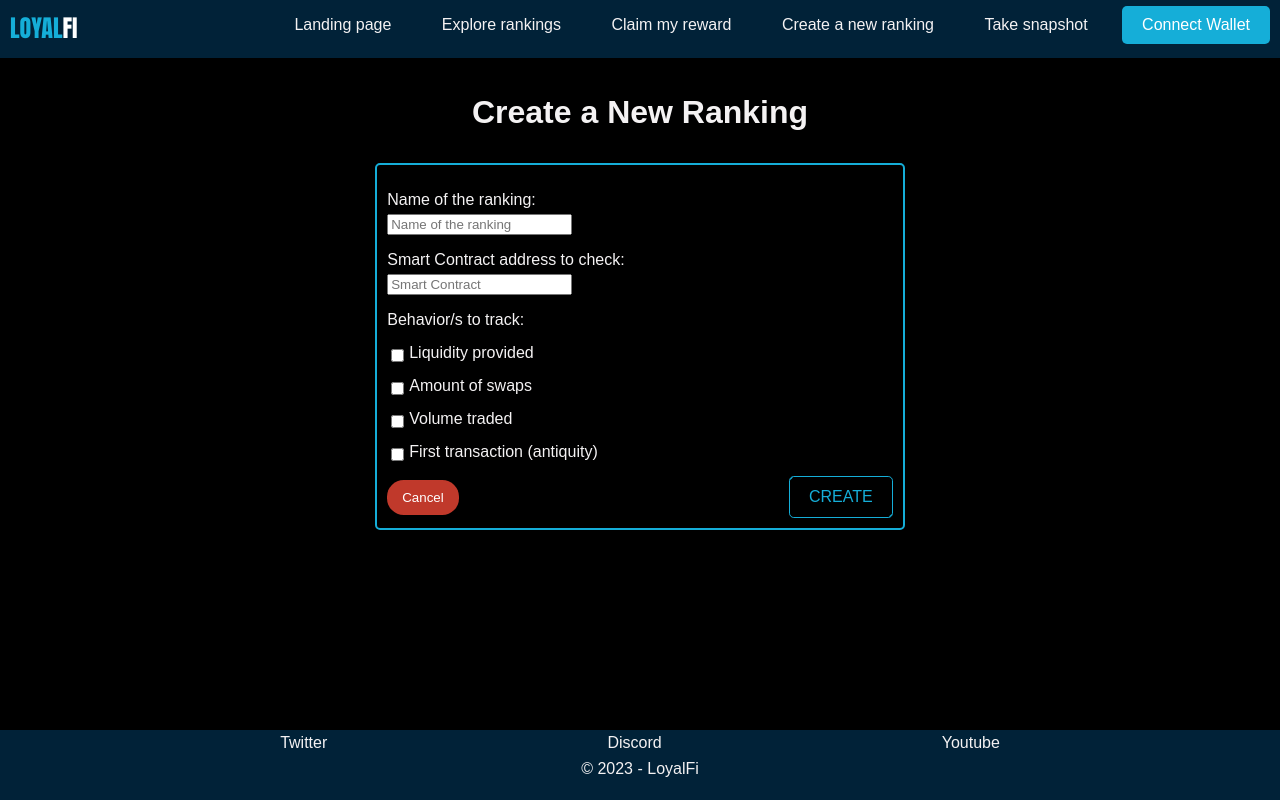
After one commit to ericguillaumet/LoyalFi2, a Flask app: page /create_ranking in a window 1280 px wide. The commit adds this page. Run offline with Flask 3, Linux system fonts and the light colour scheme; some libraries are stand-ins or nearby versions; some web fonts are replaced.

Commit message:
Created 'Create a New Ranking'

```diff
--- a/Brownie/scripts/deploy.py
+++ b/Brownie/scripts/deploy.py
@@ -1,4 +1,4 @@
-from brownie import NFTContract, network, config, accounts, interface
+from Brownie import NFTContract, network, config, accounts, interface
 from scripts.scoring import get_full_list
 
 LOCAL_NETWOKRS = ["development", "mainnet-fork"]
--- a/register/routes.py
+++ b/register/routes.py
@@ -15,7 +15,7 @@ def claim():
         address_list = get_address_list()
 
         if wallet_address.lower() in address_list:
-            result = "Your wallet is eligible."
+            result = "Your wallet is eligible. Connect your wallet in order to mint it!"
         else:
             result = "Your wallet is not eligible."
 
@@ -103,3 +103,18 @@ def ranking():
 @app.route("/snapshot", methods=["GET"])
 def snapshot():
     return render_template("snapshot.html", pageTitle="Snapshot")
+
+@app.route("/which_protocol", methods=("GET", "POST"))
+
+def which_protocol():
+    return render_template("which_protocol.html", pageTitle="Which Protocol")
+
+@app.route("/create_ranking", methods=("GET", "POST"))
+
+def create_ranking():
+    return render_template("create_ranking.html", pageTitle="Create Ranking")
+
+@app.route("/which_protocol", methods=("GET", "POST"))
+
+def which_protocol():
+    return render_template("which_protocol.html", pageTitle="Which Protocol")
--- /dev/null
+++ b/register/static/css/create_ranking.css
@@ -0,0 +1,36 @@
+
+  .checkbox-container {
+    display: flex;
+    flex-direction: column;
+    gap: 10px;
+  }
+
+  .checkbox-item {
+    display: flex;
+    align-items: center;
+  }
+
+  .checkbox-item input[type="checkbox"] {
+    margin-right: 5px;
+  }
+
+
+.action-buttons {
+  display: flex;
+  justify-content: space-between;
+  align-items: center;
+  margin-top: 10px;
+}
+
+.cancel-button {
+  background-color: #c0392b;
+  color: var(--white-color);
+  padding: 10px 15px;
+  border: none;
+  cursor: pointer;
+  transition: background-color 0.3s ease;
+}
+
+.cancel-button:hover {
+  background-color: #e74c3c;
+}
--- a/register/templates/base.html
+++ b/register/templates/base.html
@@ -15,6 +15,7 @@
     <link rel="stylesheet" href="/static/css/button.css">
     <link rel="stylesheet" href="/static/css/ranking.css">
     <link rel="stylesheet" href="/static/css/snapshot.css">
+    <link rel="stylesheet" href="/static/css/create_ranking.css">
 
 </head>
 <body>
@@ -36,7 +37,7 @@
                 <a href="/claim">Claim my reward</a>
             </li>
             <li class="navbar-item">
-                <a href="/rank">Create a new ranking</a>
+                <a href="/which_protocol">Create a new ranking</a>
             </li>
             <li class="navbar-item">
                 <a href="/snapshot">Take snapshot</a>
--- /dev/null
+++ b/register/templates/create_ranking.html
@@ -0,0 +1,45 @@
+{% extends "base.html" %}
+{% block section %}
+
+<section id="Snapshot">
+    <h1>Create a New Ranking</h1>
+    <div class="form-container">
+        <form action="" id="subscribe" enctype="multipart/form-data">
+            <p>
+                <label for="name">Name of the ranking:</label>
+                <input type="text" name="name" id="name" placeholder="Name of the ranking">
+            </p>
+            <p>
+                <label for="smartcontract">Smart Contract address to check:</label>
+                <input type="text" name="smartcontract" id="smartcontract" placeholder="Smart Contract">
+                </input>
+            </p>
+            <div class="checkbox-container">
+                <label for="name">Behavior/s to track:</label>
+                <div class="checkbox-item">
+                    <input type="checkbox" name="liquidity_provided" id="liquidity_provided">
+                    <label for="liquidity_provided">Liquidity provided</label>
+                </div>
+                <div class="checkbox-item">
+                    <input type="checkbox" name="amount_of_swaps" id="amount_of_swaps">
+                    <label for="amount_of_swaps">Amount of swaps</label>
+                </div>
+                <div class="checkbox-item">
+                    <input type="checkbox" name="volume_traded" id="volume_traded">
+                    <label for="volume_traded">Volume traded</label>
+                </div>
+                <div class="checkbox-item">
+                    <input type="checkbox" name="first_transaction" id="first_transaction">
+                    <label for="first_transaction">First transaction (antiquity)</label>
+                </div>
+            </div>
+            <div class="action-buttons">
+                <button type="button" class="cancel-button">Cancel</button>
+                <a href="/weights"><button class="button"> Create</button></a>
+            </div>
+
+        </form>
+    </div>
+</section>
+
+{% endblock %}
--- a/register/templates/index.html
+++ b/register/templates/index.html
@@ -17,13 +17,13 @@
         <h1><p><span class="logo">Loyal<span>Fi</span></span> Revolutionizing User Engagement in DeFi</h1>
         </p>
         <p class="text">
-            Select variables and Smart Contracts
+            Select "loyal behavior to track"
         </p>
         <p class="text">
             Create ranking
         </p>
         <p class="text">
-            Take snapshot to reward users
+            Take snapshot and create NFT
         </p>
     </section>
     <section>
--- a/register/templates/snapshot.html
+++ b/register/templates/snapshot.html
@@ -37,7 +37,7 @@
                 </label>
             </p>
             <p>
-                <input type="submit" value="Mint">
+                <input type="submit" value="">
             </p>
         </form>
     </div>
```
Also changed, not shown: register/templates/weights.html (added, +27 -0 lines), register/templates/which_protocol.html (added, +20 -0 lines), register/templates/metamask.js (line endings or trailing spaces).
